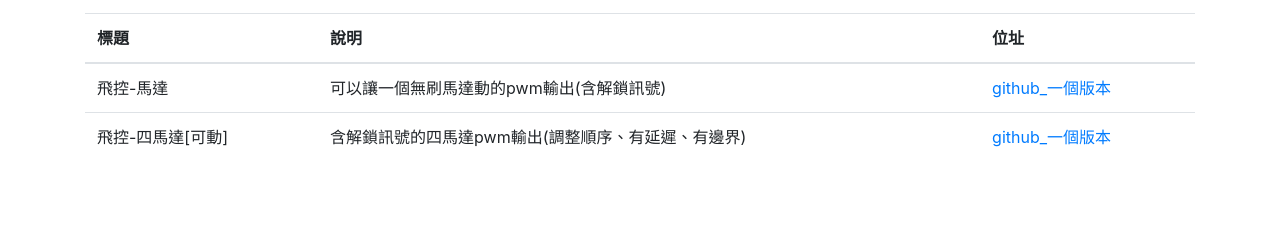
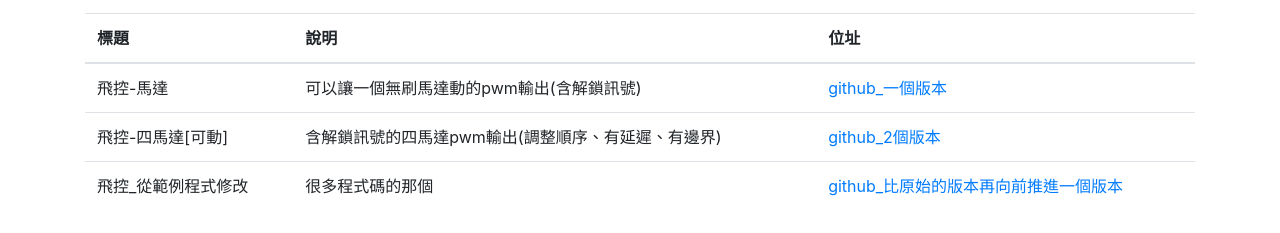
Before and after one commit to phonelf/gh-pages, a plain HTML site: page index.html in a window 1280 px wide. Shown: the part 129-362 px from the top of the page. Drawn offline with nearby package versions, Linux system fonts and the light colour scheme.

Commit message:
更新-加飛控主程式

```diff
--- a/index.html
+++ b/index.html
@@ -48,7 +48,12 @@
                 <tr>
                     <td>飛控-四馬達[可動]</td>
                     <td>含解鎖訊號的四馬達pwm輸出(調整順序、有延遲、有邊界)</td>
-                    <td><a href="https://github.com/phonelf/Flight_Control_Four_Motors_Copy">github_一個版本</a></td>
+                    <td><a href="https://github.com/phonelf/Flight_Control_Four_Motors_Copy">github_2個版本</a></td>
+                </tr>
+                <tr>
+                    <td>飛控_從範例程式修改</td>
+                    <td>很多程式碼的那個</td>
+                    <td><a href="https://github.com/phonelf/Flight_Control_Four_Motors_Copy">github_比原始的版本再向前推進一個版本</a></td>
                 </tr>
             </tbody>
         </table>
```
